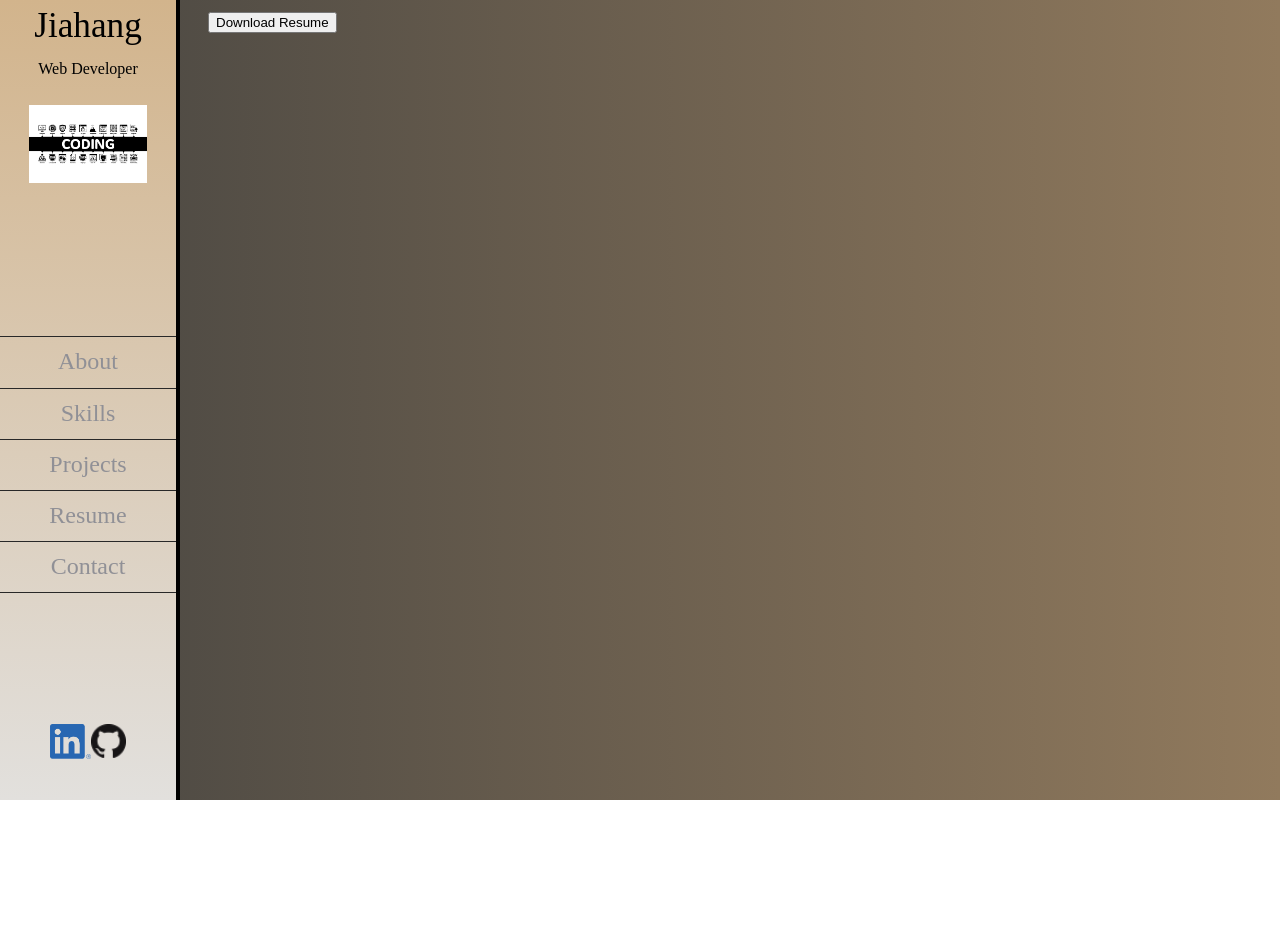
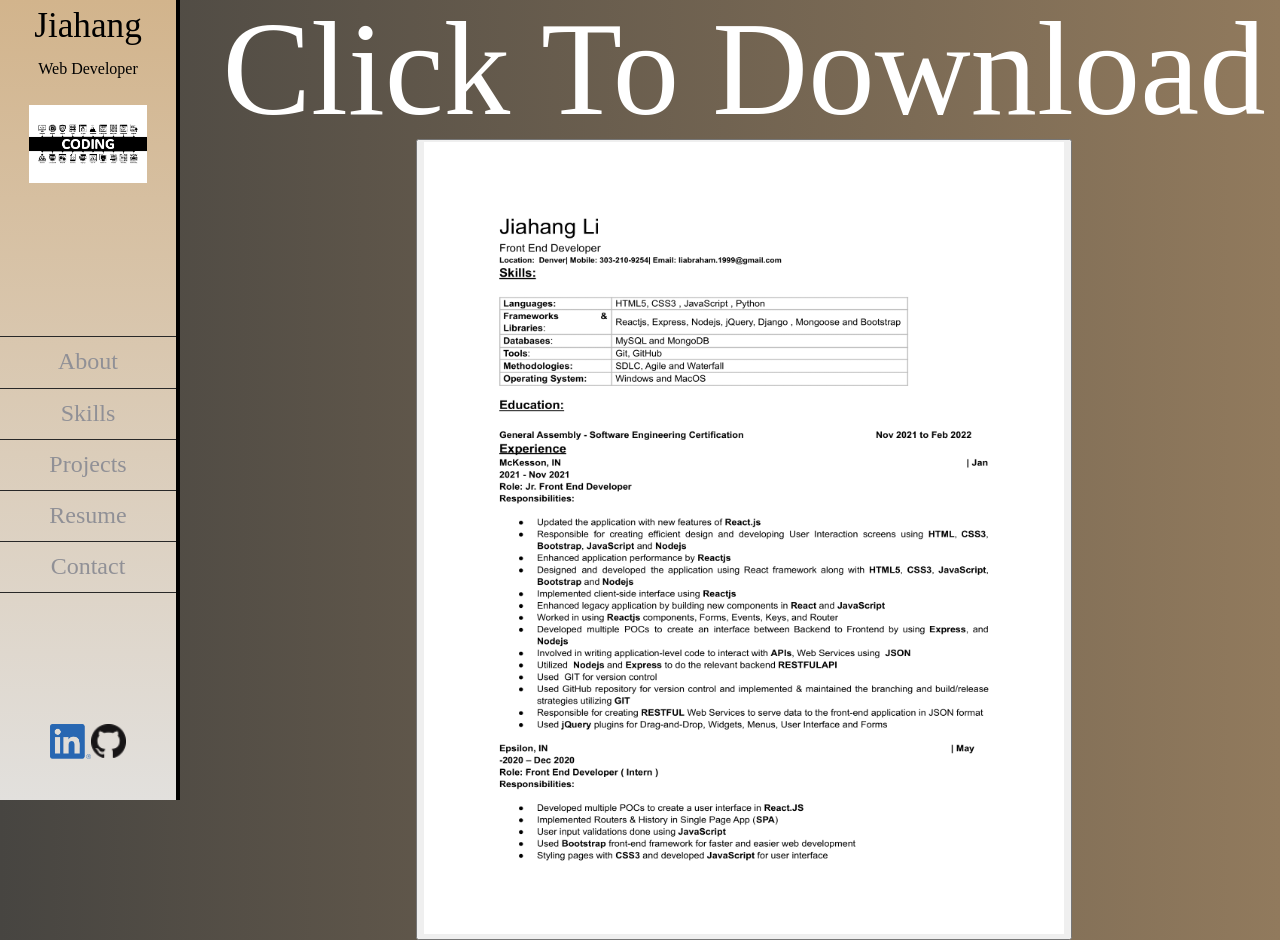
Before and after one commit to jiahangli99/React-Portfolio, a React (Create React App) app: page /resume in a window 1280 px wide. Before the commit the page ends 800 px from the top, so only its background shows below. Built offline with nearby package versions, Linux system fonts and the light colour scheme; a web font is replaced by a local one.

Commit message:
added some styles to resume page

```diff
--- a/src/pages/Resume/resume.css
+++ b/src/pages/Resume/resume.css
@@ -0,0 +1,16 @@
+.resumeImg {
+    width: 50vw;
+    height: 99vh;
+}
+.download {
+    display: flex;
+    align-items: center;
+}
+.resumeDiv {
+    display: flex;
+    justify-content: center;
+}
+.resume {
+    display: flex;
+    justify-content: center;
+}
--- a/src/pages/Resume/resume.jsx
+++ b/src/pages/Resume/resume.jsx
@@ -1,6 +1,7 @@
 import React, {Component} from 'react';
 import jsPDF from 'jspdf';
 import ResumePdf from '../../logo/Resume.png'
+import './resume.css'
 class Resume extends Component {
     pdfGenerate=()=>{
         let doc=new jsPDF('landscape', 'px', 'b4', 'false');
@@ -10,7 +11,13 @@
     render() {
         return (
             <div>
-                <button onClick={this.pdfGenerate}>Download Resume</button>
+                <div className='resume'>
+                <h1>Click To Download</h1>
+                </div>
+                <div className='resumeDiv'>
+                <button onClick={this.pdfGenerate}>
+                <img className='resumeImg' src={ResumePdf} alt="" /></button>
+                </div>
             </div>
         )
     }
```
